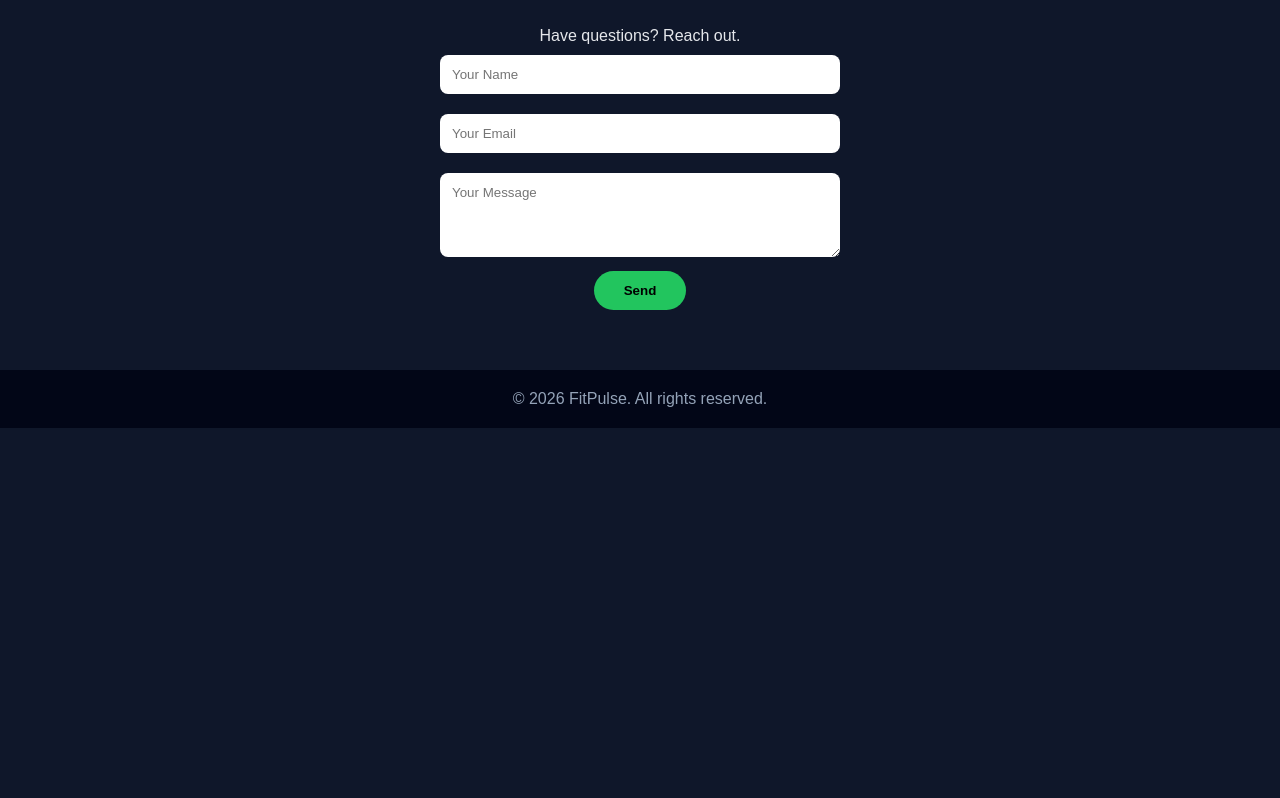
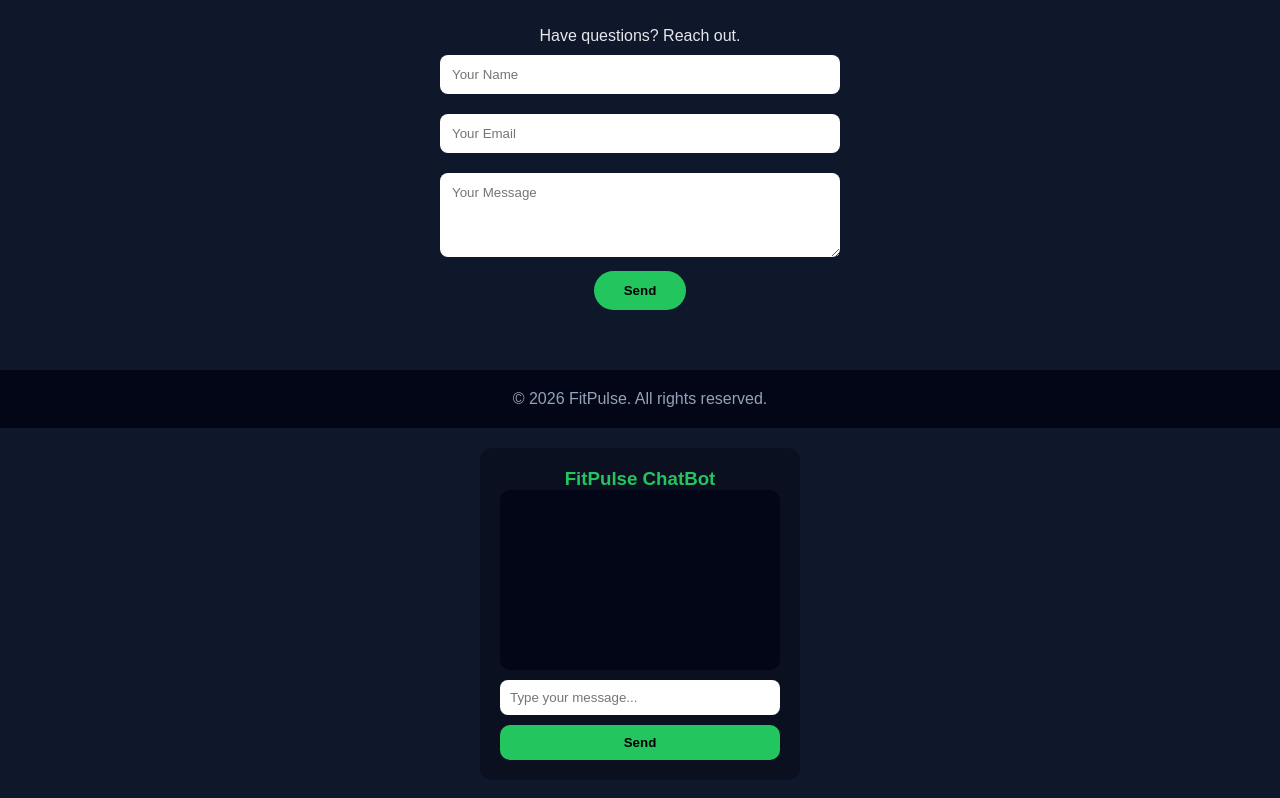
Before and after one commit to kunwarayushsingh40-code/Ayusu-Fitness-, a plain HTML site: page index.html in a window 1280 px wide. Shown: the part 1547-2345 px from the top of the page. Before the commit the page ends 1975 px from the top, so only its background shows below. Drawn offline with Linux system fonts and the light colour scheme.

Commit message:
Update index.html

```diff
--- a/index.html
+++ b/index.html
@@ -90,3 +90,41 @@
     <p>© 2026 FitPulse. All rights reserved.</p>
   </footer></body>
   </html>
+<!-- Chatbot Box -->
+<div id="chatbox" style="background:#0b1020; padding:20px; border-radius:12px; width:320px; margin:20px auto;">
+  <h3 style="color:#22c55e; text-align:center;">FitPulse ChatBot</h3>
+
+  <div id="chat" style="height:180px; overflow:auto; background:#020617; padding:10px; border-radius:10px; color:#fff;"></div>
+
+  <input id="msg" placeholder="Type your message..." style="width:100%; padding:10px; margin-top:10px; border-radius:8px; border:none;">
+  <button onclick="sendMsg()" style="width:100%; padding:10px; margin-top:10px; border:none; border-radius:10px; background:#22c55e; font-weight:bold;">Send</button>
+</div>
+
+<script>
+function sendMsg() {
+  let msg = document.getElementById("msg").value.toLowerCase();
+  let chat = document.getElementById("chat");
+
+  if (!msg) return;
+
+  // User message
+  chat.innerHTML += "<div style='text-align:right; margin:8px 0; color:#fff;'>You: " + msg + "</div>";
+
+  // Bot reply logic
+  let botReply = "Sorry, I didn't understand. Try asking about workouts or diet.";
+
+  if (msg.includes("hi") || msg.includes("hello")) botReply = "Hey! How can I help you with fitness today?";
+  if (msg.includes("workout")) botReply = "Do you want a beginner workout or muscle building workout?";
+  if (msg.includes("beginner")) botReply = "Try 3 days/week: Squats, Pushups, Plank, Jogging. Keep it simple!";
+  if (msg.includes("muscle")) botReply = "For muscle: 4 days/week, heavy compound lifts + protein diet.";
+  if (msg.includes("diet")) botReply = "Eat protein, vegetables, and carbs in balance. Drink water and avoid junk.";
+  if (msg.includes("fat loss") || msg.includes("lose weight")) botReply = "Fat loss = calorie deficit + cardio + strength training. Stay consistent.";
+  if (msg.includes("bye")) botReply = "Bye! Stay strong 💪";
+
+  // Bot message
+  chat.innerHTML += "<div style='color:#22c55e; margin:8px 0;'>Bot: " + botReply + "</div>";
+
+  document.getElementById("msg").value = "";
+  chat.scrollTop = chat.scrollHeight;
+}
+</script>
```
